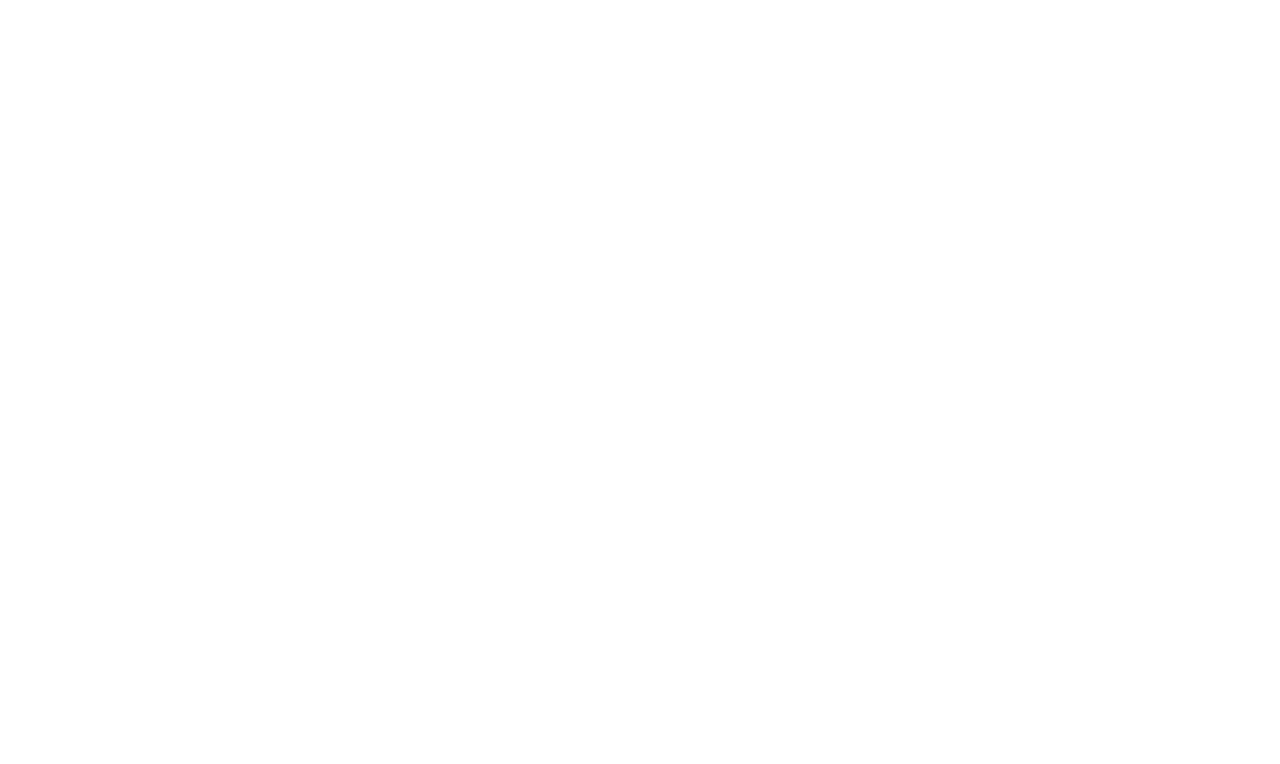
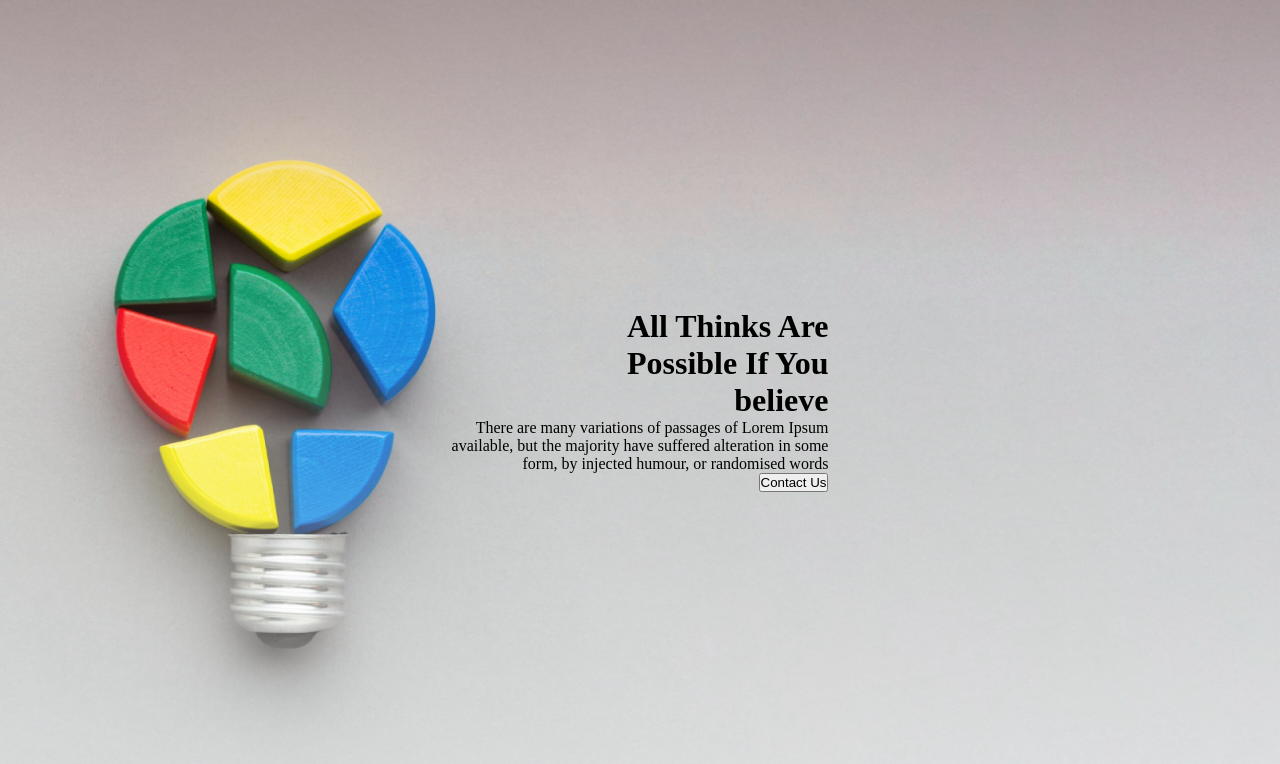
Before and after one commit to wasib800/practice-assignment, a plain HTML site: page index.html in a window 1280 px wide. Drawn offline with Linux system fonts and the light colour scheme.

Commit message:
banner image

```diff
--- a/index.html
+++ b/index.html
@@ -8,6 +8,16 @@
     <title>Document</title>
 </head>
 <body>
-
+    <div class="banner-container">
+        <div class="bnr-description">
+            <h1>All Thinks Are <br>
+                Possible If You <br>
+                believe</h1>
+                <p class="bnr-">There are many variations of passages of Lorem Ipsum <br>
+                    available, but the majority have suffered alteration in some <br>
+                    form, by injected humour, or randomised words</p>
+                <button class="btn-primary"> Contact Us</button>
+        </div>
+    </div>
 </body>
 </html>
--- a/styles.css
+++ b/styles.css
@@ -0,0 +1,21 @@
+*{
+    margin: 0px;
+    padding: 0px;
+}
+
+.banner-container{
+    height: 100vh;
+    width: 100%;
+    background-image: url(/images/banner2.png),linear-gradient(rgb(105, 96, 96) ,rgb(193, 194, 193));
+    background-blend-mode: overlay;
+    display: flex;
+    align-items: center;
+    justify-content: space-around;
+    background-repeat: no-repeat;
+    background-size: cover;
+}
+.bnr-description{
+    text-align: end;
+    margin: 50px 35px;
+    padding: 25px 50px;
+}
```
